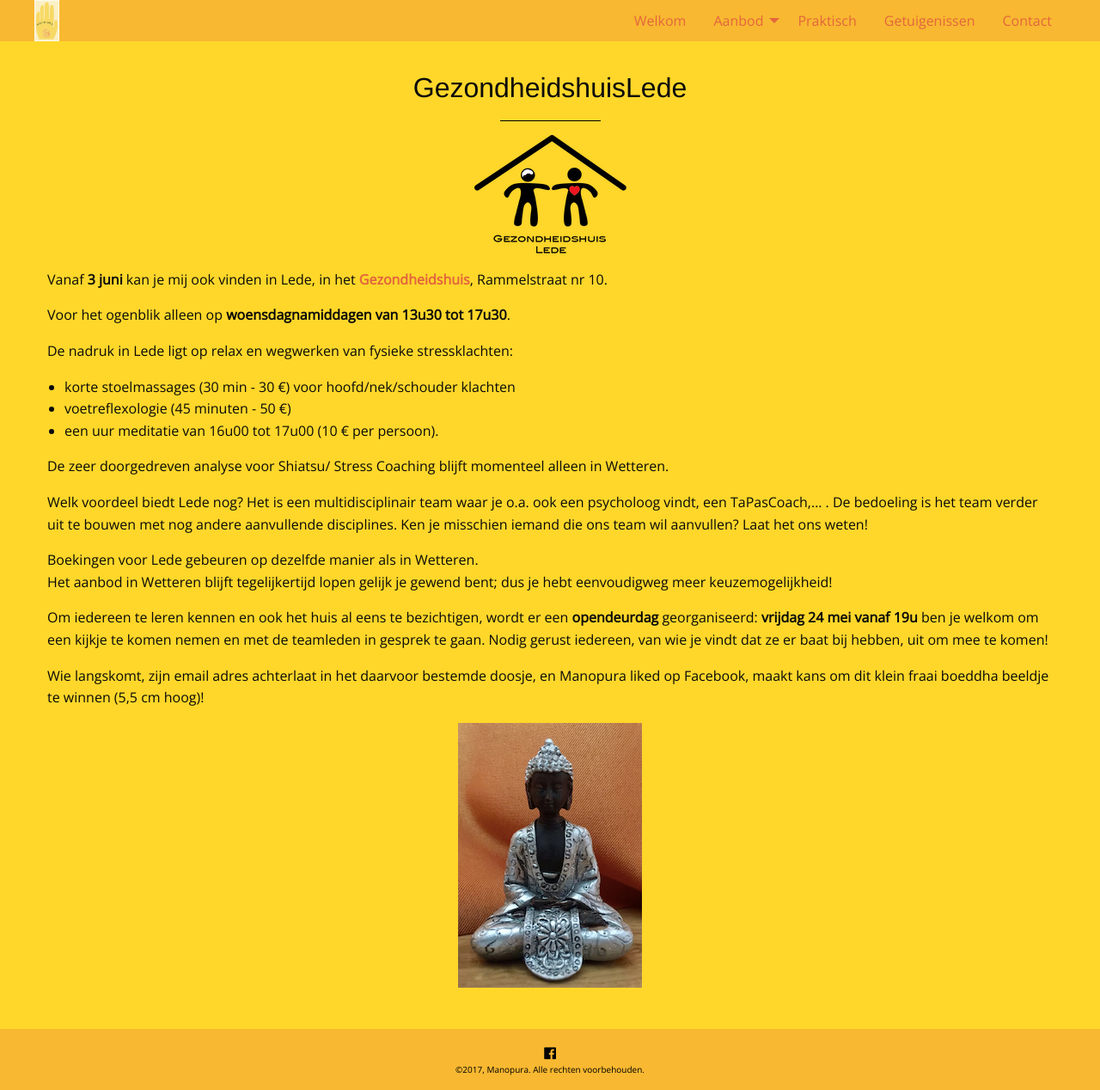
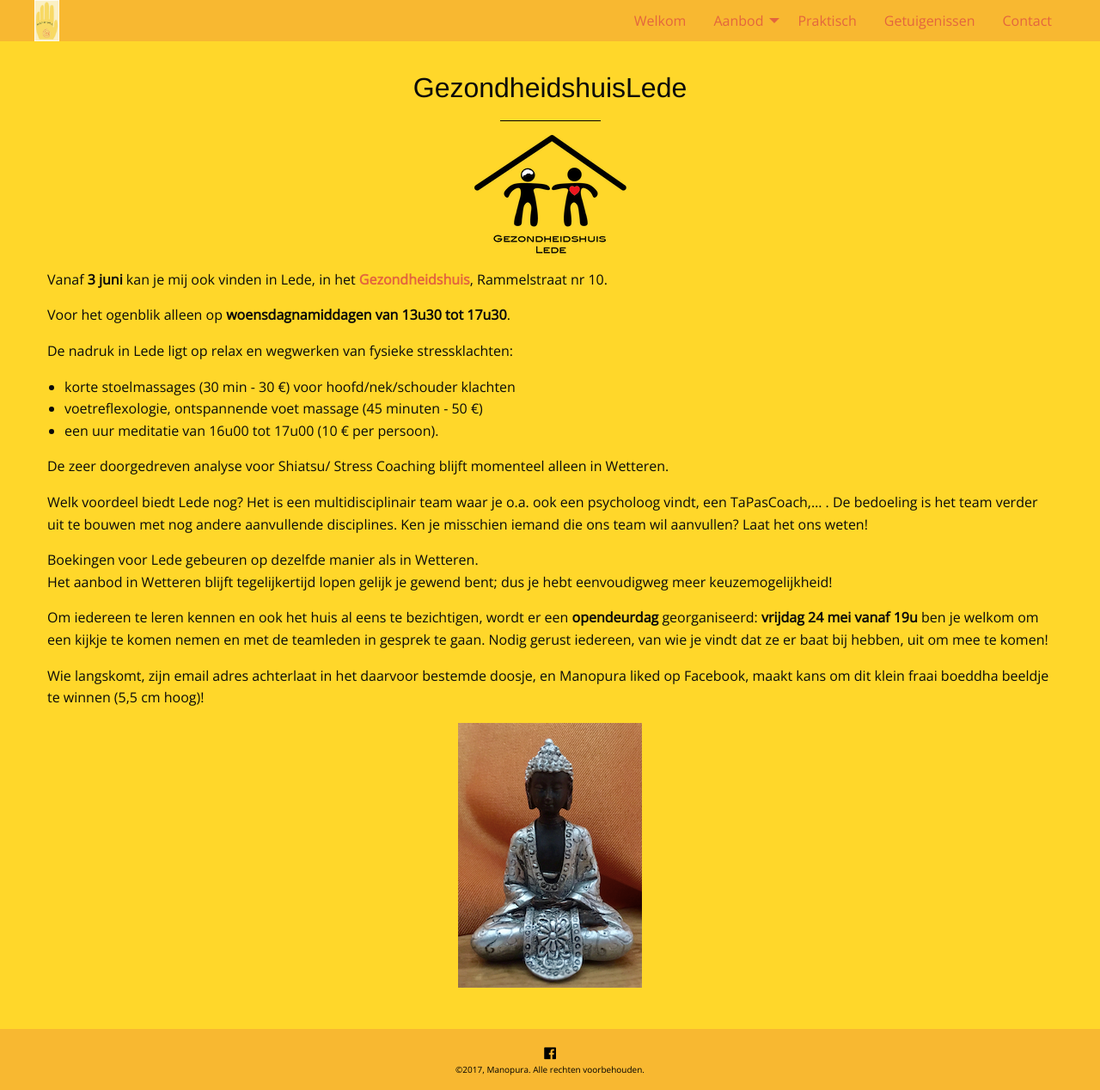
Before and after one commit to manopura/manopura.github.io, a Jekyll site: the page built from gezondheidshuislede.md, in a window 1280 px wide. Shown: the whole page at 86% size. Built offline with Jekyll 4.4.1, drawn with Linux system fonts in a browser that asks for light colours; nearby versions of some CDN libraries; our own code applies the rules of GitHub Pages for plain Markdown files.

Commit message:
Update gezondheidshuislede.md

```diff
--- a/gezondheidshuislede.md
+++ b/gezondheidshuislede.md
@@ -17,8 +17,9 @@ Voor het ogenblik alleen op **woensdagnamiddagen van 13u30 tot 17u30**.
 
 De nadruk in Lede ligt op relax en wegwerken van fysieke stressklachten:
 + korte stoelmassages (30 min - 30 €) voor hoofd/nek/schouder klachten
-+ voetreflexologie (45 minuten - 50 €)
++ voetreflexologie, ontspannende voet massage (45 minuten - 50 €)
 + een uur meditatie van 16u00 tot 17u00 (10 € per persoon).
+
 
 De zeer doorgedreven analyse voor Shiatsu/ Stress Coaching blijft momenteel alleen in Wetteren.
 
```
